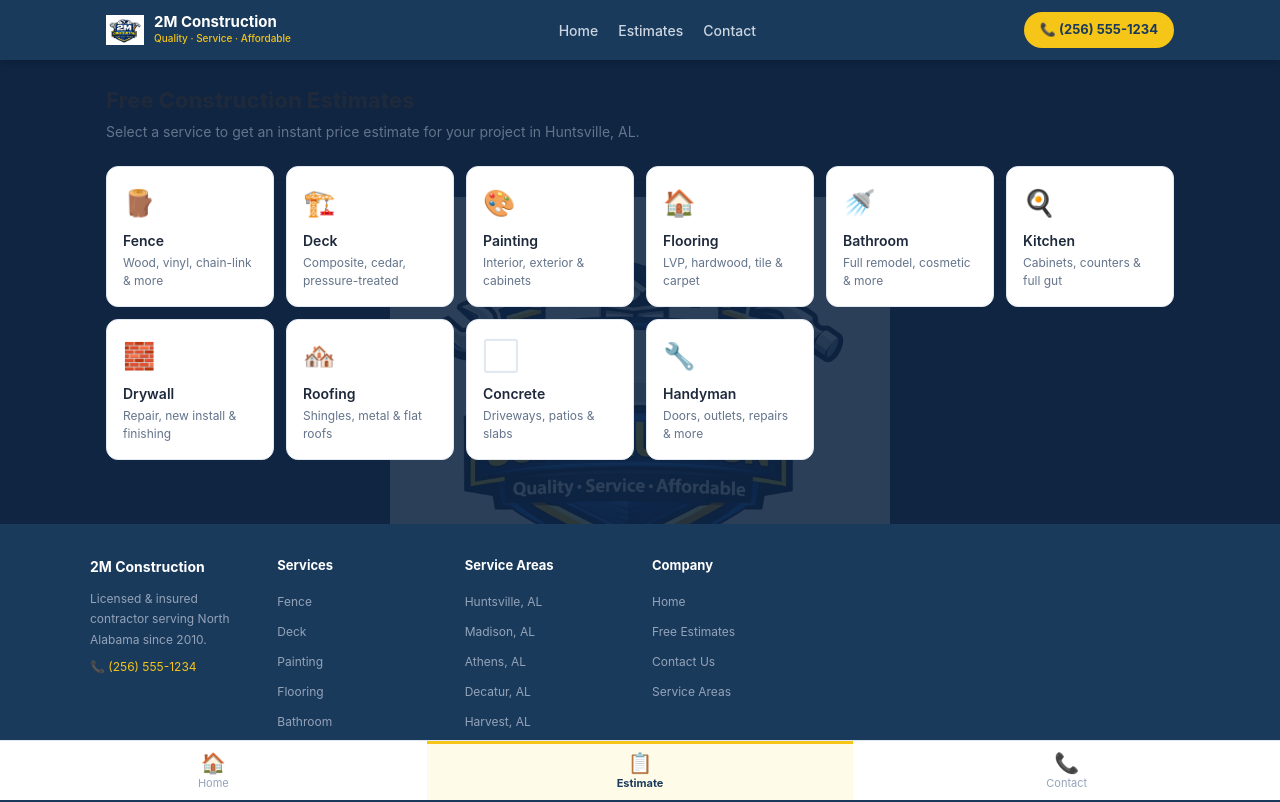
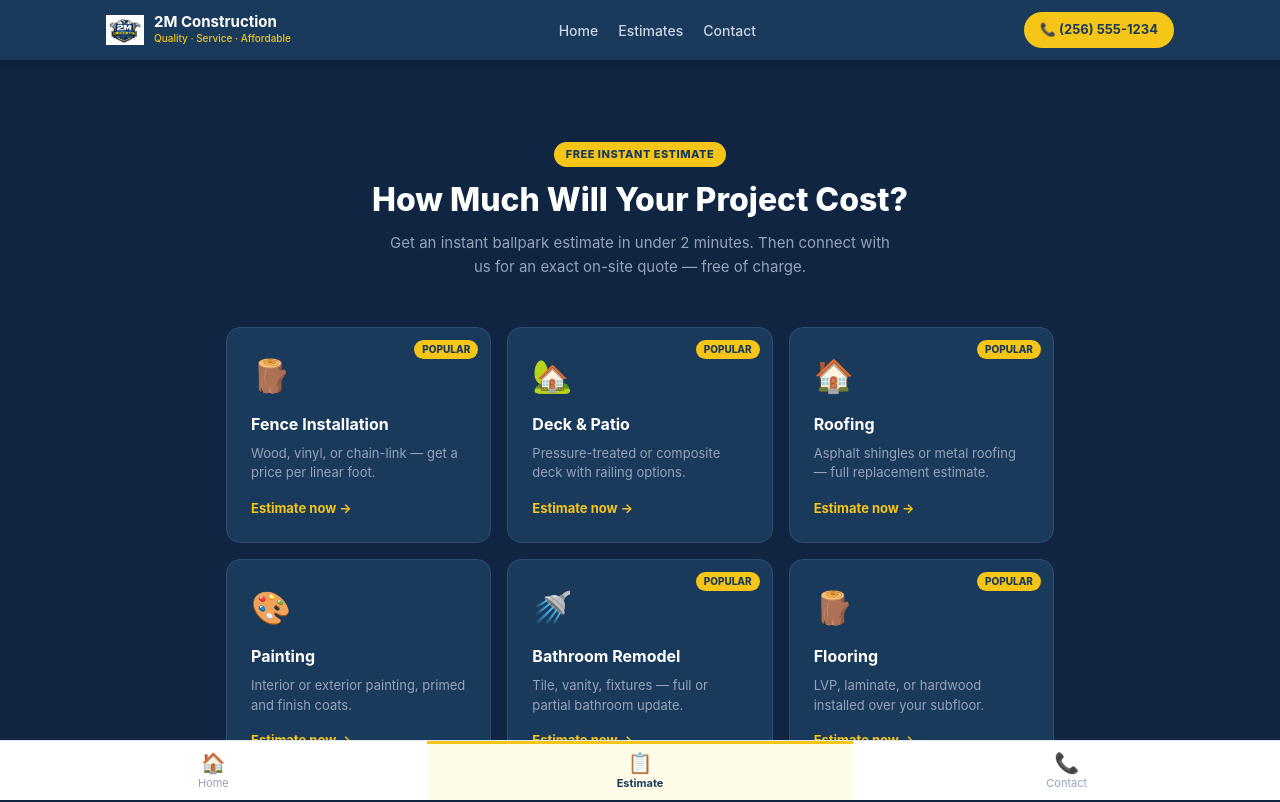
Before and after one commit to tomnguyen4484/2m-construction, a Next.js app: page /estimate in a window 1280 px wide. Shown: the top 802 px of the page. Built offline with nearby package versions, Linux system fonts and the light colour scheme.

Commit message:
feat: contact location, estimate redesign, admin 2FA

```diff
--- a/app/contact/page.tsx
+++ b/app/contact/page.tsx
@@ -1,74 +1,197 @@
 'use client';
 import { useState } from 'react';
 
+const SERVICE_AREAS = [
+  'Huntsville, AL',
+  'Madison, AL',
+  'Athens, AL',
+  'Decatur, AL',
+  'Harvest, AL',
+  'Hampton Cove, AL',
+  'Meridianville, AL',
+  'Hazel Green, AL',
+  'Other (please describe)',
+];
+
+const SERVICES = [
+  'Fence Installation',
+  'Deck / Patio',
+  'Roofing',
+  'Painting (Interior / Exterior)',
+  'Bathroom Remodel',
+  'Kitchen Remodel',
+  'Flooring',
+  'Drywall',
+  'Concrete / Flatwork',
+  'Handyman / Repairs',
+  'Other',
+];
+
 export default function ContactPage() {
-  const [sent, setSent]     = useState(false);
-  const [loading, setLoading] = useState(false);
-  const [error, setError]   = useState('');
-  const [form, setForm]     = useState({ name: '', phone: '', email: '', message: '' });
+  const [form, setForm] = useState({
+    name: '', email: '', phone: '',
+    service: '', location: '', message: '',
+  });
+  const [status, setStatus] = useState<'idle'|'sending'|'sent'|'error'>('idle');
 
-  function handle(e: React.ChangeEvent<HTMLInputElement | HTMLTextAreaElement>) {
-    setForm({ ...form, [e.target.name]: e.target.value });
-  }
+  const set = (k: string, v: string) => setForm(f => ({ ...f, [k]: v }));
 
-  async function submit(e: React.FormEvent) {
+  async function handleSubmit(e: React.FormEvent) {
     e.preventDefault();
-    if (!form.name || !form.phone) { setError('Please fill in name and phone.'); return; }
-    setLoading(true);
-    setError('');
+    setStatus('sending');
     try {
       const res = await fetch('/api/contact', {
         method: 'POST',
         headers: { 'Content-Type': 'application/json' },
-        body: JSON.stringify({ name: form.name, phone: form.phone, email: form.email, note: form.message, service: 'General Inquiry' }),
+        body: JSON.stringify(form),
       });
-      if (res.ok) { setSent(true); }
-      else { setError('Something went wrong. Please call us directly.'); }
+      setStatus(res.ok ? 'sent' : 'error');
     } catch {
-      setError('Something went wrong. Please call us directly.');
+      setStatus('error');
     }
-    setLoading(false);
   }
 
-  if (sent) return (
-    <div style={{ maxWidth:'600px', margin:'0 auto', padding:'60px 16px', textAlign:'center' }}>
-      <div style={{ fontSize:'56px', marginBottom:'16px' }}>✅</div>
-      <h2 style={{ fontWeight:800, fontSize:'22px', color:'#1E293B', marginBottom:'8px' }}>Message Sent!</h2>
-      <p style={{ color:'#64748B', marginBottom:'8px' }}>We received your request and will call you back within 24 hours.</p>
-      <p style={{ color:'#64748B', fontSize:'14px' }}>A confirmation has been sent to <strong>info@2mhuntsville.com</strong></p>
-    </div>
-  );
+  const input = (style?: object) => ({
+    width: '100%', padding: '10px 12px', borderRadius: '8px',
+    border: '1px solid #334155', background: '#1E3A5F', color: '#E2E8F0',
+    fontSize: '14px', boxSizing: 'border-box' as const, outline: 'none',
+    ...style,
+  });
+
+  const label = { display: 'block', fontSize: '13px', fontWeight: 600,
+    color: '#94A3B8', marginBottom: '6px' };
 
   return (
-    <div style={{ maxWidth:'600px', margin:'0 auto', padding:'24px 16px' }}>
-      <h1 style={{ fontWeight:800, fontSize:'22px', color:'#1E293B', margin:'0 0 4px' }}>Contact Us</h1>
-      <p style={{ color:'#64748B', fontSize:'14px', margin:'0 0 24px' }}>We will call you back within 24 hours</p>
+    <main style={{ minHeight: '100vh', paddingTop: '80px', paddingBottom: '60px',
+      background: '#0F2542', color: '#E2E8F0' }}>
+      <div style={{ maxWidth: '680px', margin: '0 auto', padding: '0 16px' }}>
 
-      <form onSubmit={submit} style={{ display:'flex', flexDirection:'column', gap:'12px' }}>
-        <input name="name" required value={form.name} onChange={handle}
-          style={{ width:'100%', border:'1.5px solid #E2E8F0', borderRadius:'10px', padding:'12px 16px', fontSize:'16px', boxSizing:'border-box' as const }}
-          placeholder="Full name *" />
-        <input name="phone" type="tel" required value={form.phone} onChange={handle}
-          style={{ width:'100%', border:'1.5px solid #E2E8F0', borderRadius:'10px', padding:'12px 16px', fontSize:'16px', boxSizing:'border-box' as const }}
-          placeholder="Phone number *" />
-        <input name="email" type="email" value={form.email} onChange={handle}
-          style={{ width:'100%', border:'1.5px solid #E2E8F0', borderRadius:'10px', padding:'12px 16px', fontSize:'16px', boxSizing:'border-box' as const }}
-          placeholder="Email (optional)" />
-        <textarea name="message" value={form.message} onChange={handle} rows={4}
-          style={{ width:'100%', border:'1.5px solid #E2E8F0', borderRadius:'10px', padding:'12px 16px', fontSize:'16px', boxSizing:'border-box' as const, resize:'none' as const }}
-          placeholder="Describe your project..." />
+        {/* Header */}
+        <div style={{ textAlign: 'center', marginBottom: '40px' }}>
+          <h1 style={{ fontSize: '28px', fontWeight: 800, color: '#FFFFFF', margin: '0 0 10px' }}>
+            Get a Free Quote
+          </h1>
+          <p style={{ color: '#94A3B8', fontSize: '15px', margin: 0 }}>
+            Fill out the form and we&apos;ll get back to you within 24 hours.
+          </p>
+        </div>
 
-        {error && <p style={{ color:'#DC2626', fontSize:'13px', margin:0 }}>{error}</p>}
+        {/* Quick contact bar */}
+        <div style={{ display: 'flex', gap: '12px', marginBottom: '32px', flexWrap: 'wrap' }}>
+          <a href="tel:+12565551234" style={{
+            flex: 1, minWidth: '180px', display: 'flex', alignItems: 'center', gap: '10px',
+            background: '#F5C518', color: '#1A3A5C', padding: '14px 16px',
+            borderRadius: '10px', textDecoration: 'none', fontWeight: 700, fontSize: '15px',
+          }}>
+            📞 (256) 555-1234
+          </a>
+          <a href="mailto:info@2mhuntsville.com" style={{
+            flex: 1, minWidth: '180px', display: 'flex', alignItems: 'center', gap: '10px',
+            background: '#1E3A5F', color: '#E2E8F0', padding: '14px 16px',
+            borderRadius: '10px', textDecoration: 'none', fontWeight: 600, fontSize: '14px',
+            border: '1px solid #334155',
+          }}>
+            ✉️ info@2mhuntsville.com
+          </a>
+        </div>
 
-        <button type="submit" disabled={loading}
-          style={{ width:'100%', background: loading ? '#94A3B8' : '#F5C518', color:'#1A3A5C', fontWeight:800, fontSize:'16px', padding:'14px', borderRadius:'12px', border:'none', cursor: loading ? 'not-allowed' : 'pointer' }}>
-          {loading ? 'Sending...' : 'Send Message'}
-        </button>
-        <a href="tel:+12565551234"
-          style={{ display:'block', width:'100%', textAlign:'center', border:'2px solid #1A3A5C', color:'#1A3A5C', fontWeight:700, fontSize:'15px', padding:'13px', borderRadius:'12px', boxSizing:'border-box' as const }}>
-          📞 Call (256) 555-1234
-        </a>
-      </form>
-    </div>
+        {status === 'sent' ? (
+          <div style={{ background: '#0F3A1A', border: '1px solid #22C55E',
+            borderRadius: '12px', padding: '32px', textAlign: 'center' }}>
+            <div style={{ fontSize: '48px', marginBottom: '12px' }}>✅</div>
+            <h2 style={{ color: '#22C55E', margin: '0 0 8px' }}>Message Sent!</h2>
+            <p style={{ color: '#86EFAC', margin: 0 }}>
+              We&apos;ll reach out within 24 hours to discuss your project.
+            </p>
+          </div>
+        ) : (
+          <form onSubmit={handleSubmit} style={{
+            background: '#1A3A5C', borderRadius: '16px', padding: '32px',
+            border: '1px solid #2D4F73',
+          }}>
+            {/* Row 1: Name + Phone */}
+            <div style={{ display: 'grid', gridTemplateColumns: '1fr 1fr', gap: '16px', marginBottom: '20px' }}>
+              <div>
+                <label style={label}>Full Name *</label>
+                <input required style={input()} value={form.name}
+                  onChange={e => set('name', e.target.value)} placeholder="John Smith" />
+              </div>
+              <div>
+                <label style={label}>Phone Number</label>
+                <input style={input()} value={form.phone}
+                  onChange={e => set('phone', e.target.value)} placeholder="(256) 000-0000" />
+              </div>
+            </div>
+
+            {/* Email */}
+            <div style={{ marginBottom: '20px' }}>
+              <label style={label}>Email Address *</label>
+              <input required type="email" style={input()} value={form.email}
+                onChange={e => set('email', e.target.value)} placeholder="you@email.com" />
+            </div>
+
+            {/* Service */}
+            <div style={{ marginBottom: '20px' }}>
+              <label style={label}>Service Needed *</label>
+              <select required style={input()} value={form.service}
+                onChange={e => set('service', e.target.value)}>
+                <option value="">— Select a service —</option>
+                {SERVICES.map(s => <option key={s} value={s}>{s}</option>)}
+              </select>
+            </div>
+
+            {/* Project Location ← NEW FIELD */}
+            <div style={{ marginBottom: '20px' }}>
+              <label style={label}>Project Location / Service Area *</label>
+              <select required style={input()} value={form.location}
+                onChange={e => set('location', e.target.value)}>
+                <option value="">— Select your area —</option>
+                {SERVICE_AREAS.map(a => <option key={a} value={a}>{a}</option>)}
+              </select>
+              <p style={{ margin: '6px 0 0', fontSize: '11px', color: '#64748B' }}>
+                We serve Huntsville metro area and surrounding communities.
+              </p>
+            </div>
+
+            {/* Message */}
+            <div style={{ marginBottom: '28px' }}>
+              <label style={label}>Project Details</label>
+              <textarea style={{ ...input(), height: '110px', resize: 'vertical' as const }}
+                value={form.message}
+                onChange={e => set('message', e.target.value)}
+                placeholder="Describe your project — size, materials, timeline, anything helpful..." />
+            </div>
+
+            <button type="submit" disabled={status === 'sending'} style={{
+              width: '100%', padding: '14px', borderRadius: '10px',
+              background: status === 'sending' ? '#64748B' : '#F5C518',
+              color: '#1A3A5C', fontWeight: 800, fontSize: '16px',
+              border: 'none', cursor: status === 'sending' ? 'not-allowed' : 'pointer',
+            }}>
+              {status === 'sending' ? 'Sending...' : '📩 Send Message & Request Quote'}
+            </button>
+
+            {status === 'error' && (
+              <p style={{ color: '#F87171', textAlign: 'center', marginTop: '12px', fontSize: '13px' }}>
+                Something went wrong. Please call us directly at (256) 555-1234.
+              </p>
+            )}
+          </form>
+        )}
+
+        {/* Service area note */}
+        <div style={{ marginTop: '32px', background: '#1E3A5F', borderRadius: '12px',
+          padding: '20px', border: '1px solid #334155' }}>
+          <h3 style={{ color: '#F5C518', fontSize: '14px', fontWeight: 700, margin: '0 0 10px' }}>
+            📍 Areas We Serve
+          </h3>
+          <p style={{ color: '#94A3B8', fontSize: '13px', margin: 0, lineHeight: 1.7 }}>
+            Huntsville · Madison · Athens · Decatur · Harvest · Hampton Cove ·
+            Meridianville · Hazel Green and surrounding areas.
+          </p>
+        </div>
+
+      </div>
+    </main>
   );
 }
--- a/app/estimate/page.tsx
+++ b/app/estimate/page.tsx
@@ -1,43 +1,130 @@
 import Link from 'next/link';
-import type { Metadata } from 'next';
 
-export const metadata: Metadata = {
-  title: 'Free Construction Estimates – Fencing, Roofing, Decks & More',
-  description: 'Get instant construction cost estimates for fencing, decks, roofing, painting, flooring, bathroom & kitchen remodels in Huntsville, AL.',
-};
-
-const services = [
-  { name: 'Fence',    slug: 'fence',    icon: '🪵', desc: 'Wood, vinyl, chain-link & more' },
-  { name: 'Deck',     slug: 'deck',     icon: '🏗️', desc: 'Composite, cedar, pressure-treated' },
-  { name: 'Painting', slug: 'painting', icon: '🎨', desc: 'Interior, exterior & cabinets' },
-  { name: 'Flooring', slug: 'flooring', icon: '🏠', desc: 'LVP, hardwood, tile & carpet' },
-  { name: 'Bathroom', slug: 'bathroom', icon: '🚿', desc: 'Full remodel, cosmetic & more' },
-  { name: 'Kitchen',  slug: 'kitchen',  icon: '🍳', desc: 'Cabinets, counters & full gut' },
-  { name: 'Drywall',  slug: 'drywall',  icon: '🧱', desc: 'Repair, new install & finishing' },
-  { name: 'Roofing',  slug: 'roofing',  icon: '🏘️', desc: 'Shingles, metal & flat roofs' },
-  { name: 'Concrete', slug: 'concrete', icon: '⬜', desc: 'Driveways, patios & slabs' },
-  { name: 'Handyman', slug: 'handyman', icon: '🔧', desc: 'Doors, outlets, repairs & more' },
+const ESTIMATORS = [
+  {
+    href: '/estimate/fence',
+    icon: '🪵',
+    title: 'Fence Installation',
+    desc: 'Wood, vinyl, or chain-link — get a price per linear foot.',
+    popular: true,
+  },
+  {
+    href: '/estimate/deck',
+    icon: '🏡',
+    title: 'Deck & Patio',
+    desc: 'Pressure-treated or composite deck with railing options.',
+    popular: true,
+  },
+  {
+    href: '/estimate/roofing',
+    icon: '🏠',
+    title: 'Roofing',
+    desc: 'Asphalt shingles or metal roofing — full replacement estimate.',
+    popular: true,
+  },
+  {
+    href: '/estimate/painting',
+    icon: '🎨',
+    title: 'Painting',
+    desc: 'Interior or exterior painting, primed and finish coats.',
+    popular: false,
+  },
+  {
+    href: '/estimate/bathroom',
+    icon: '🚿',
+    title: 'Bathroom Remodel',
+    desc: 'Tile, vanity, fixtures — full or partial bathroom update.',
+    popular: true,
+  },
+  {
+    href: '/estimate/flooring',
+    icon: '🪵',
+    title: 'Flooring',
+    desc: 'LVP, laminate, or hardwood installed over your subfloor.',
+    popular: true,
+  },
 ];
 
 export default function EstimatePage() {
   return (
-    <div style={{ maxWidth:'1100px', margin:'0 auto', padding:'24px 16px' }}>
-      <h1 style={{ fontWeight:800, fontSize:'22px', color:'#1E293B', margin:'0 0 4px' }}>
-        Free Construction Estimates
-      </h1>
-      <p style={{ color:'#64748B', fontSize:'14px', margin:'0 0 24px' }}>
-        Select a service to get an instant price estimate for your project in Huntsville, AL.
-      </p>
-      <div style={{ display:'grid', gridTemplateColumns:'repeat(auto-fill,minmax(160px,1fr))', gap:'12px' }}>
-        {services.map((s) => (
-          <Link key={s.slug} href={'/estimate/' + s.slug}
-            style={{ background:'#fff', border:'1px solid #E2E8F0', borderRadius:'12px', padding:'16px', display:'block' }}>
-            <div style={{ fontSize:'26px', marginBottom:'8px' }}>{s.icon}</div>
-            <div style={{ fontWeight:600, color:'#1E293B', fontSize:'14px' }}>{s.name}</div>
-            <div style={{ color:'#64748B', fontSize:'12px', marginTop:'3px' }}>{s.desc}</div>
-          </Link>
-        ))}
+    <main style={{ minHeight: '100vh', paddingTop: '80px', paddingBottom: '60px',
+      background: '#0F2542', color: '#E2E8F0' }}>
+      <div style={{ maxWidth: '860px', margin: '0 auto', padding: '0 16px' }}>
+
+        {/* Hero */}
+        <div style={{ textAlign: 'center', marginBottom: '48px' }}>
+          <div style={{ display: 'inline-block', background: '#F5C518', color: '#1A3A5C',
+            fontSize: '11px', fontWeight: 800, padding: '4px 12px', borderRadius: '20px',
+            marginBottom: '14px', letterSpacing: '0.5px' }}>
+            FREE INSTANT ESTIMATE
+          </div>
+          <h1 style={{ fontSize: '32px', fontWeight: 800, color: '#FFFFFF',
+            margin: '0 0 12px', lineHeight: 1.2 }}>
+            How Much Will Your Project Cost?
+          </h1>
+          <p style={{ color: '#94A3B8', fontSize: '15px', maxWidth: '520px',
+            margin: '0 auto', lineHeight: 1.6 }}>
+            Get an instant ballpark estimate in under 2 minutes.
+            Then connect with us for an exact on-site quote — free of charge.
+          </p>
+        </div>
+
+        {/* Grid */}
+        <div style={{ display: 'grid', gridTemplateColumns: 'repeat(auto-fill, minmax(260px, 1fr))',
+          gap: '16px', marginBottom: '48px' }}>
+          {ESTIMATORS.map(e => (
+            <Link key={e.href} href={e.href} style={{ textDecoration: 'none' }}>
+              <div style={{
+                background: '#1A3A5C', borderRadius: '14px', padding: '24px',
+                border: '1px solid #2D4F73', cursor: 'pointer',
+                transition: 'border-color 0.2s',
+                position: 'relative', overflow: 'hidden',
+              }}>
+                {e.popular && (
+                  <div style={{
+                    position: 'absolute', top: '12px', right: '12px',
+                    background: '#F5C518', color: '#1A3A5C',
+                    fontSize: '10px', fontWeight: 800, padding: '2px 8px', borderRadius: '10px',
+                  }}>
+                    POPULAR
+                  </div>
+                )}
+                <div style={{ fontSize: '32px', marginBottom: '12px' }}>{e.icon}</div>
+                <h2 style={{ color: '#FFFFFF', fontSize: '16px', fontWeight: 700,
+                  margin: '0 0 8px' }}>{e.title}</h2>
+                <p style={{ color: '#94A3B8', fontSize: '13px', margin: '0 0 16px',
+                  lineHeight: 1.5 }}>{e.desc}</p>
+                <div style={{ color: '#F5C518', fontSize: '13px', fontWeight: 700 }}>
+                  Estimate now →
+                </div>
+              </div>
+            </Link>
+          ))}
+        </div>
+
+        {/* Bottom CTA */}
+        <div style={{ background: '#1A3A5C', borderRadius: '16px', padding: '32px',
+          textAlign: 'center', border: '1px solid #2D4F73' }}>
+          <h2 style={{ color: '#FFFFFF', fontSize: '20px', fontWeight: 700, margin: '0 0 10px' }}>
+            Not sure which service you need?
+          </h2>
+          <p style={{ color: '#94A3B8', fontSize: '14px', margin: '0 0 20px' }}>
+            Call or message us — we&apos;ll assess your project and give you a free quote on-site.
+          </p>
+          <div style={{ display: 'flex', gap: '12px', justifyContent: 'center', flexWrap: 'wrap' }}>
+            <a href="tel:+12565551234" style={{
+              background: '#F5C518', color: '#1A3A5C', fontWeight: 800, fontSize: '15px',
+              padding: '12px 28px', borderRadius: '10px', textDecoration: 'none',
+            }}>📞 Call (256) 555-1234</a>
+            <Link href="/contact" style={{
+              background: 'transparent', color: '#F5C518', fontWeight: 700, fontSize: '15px',
+              padding: '12px 28px', borderRadius: '10px', textDecoration: 'none',
+              border: '2px solid #F5C518',
+            }}>📩 Send a Message</Link>
+          </div>
+        </div>
+
       </div>
-    </div>
+    </main>
   );
 }
```
Also changed, not shown: app/api/admin/otp/route.ts (added, +69 -0 lines).
